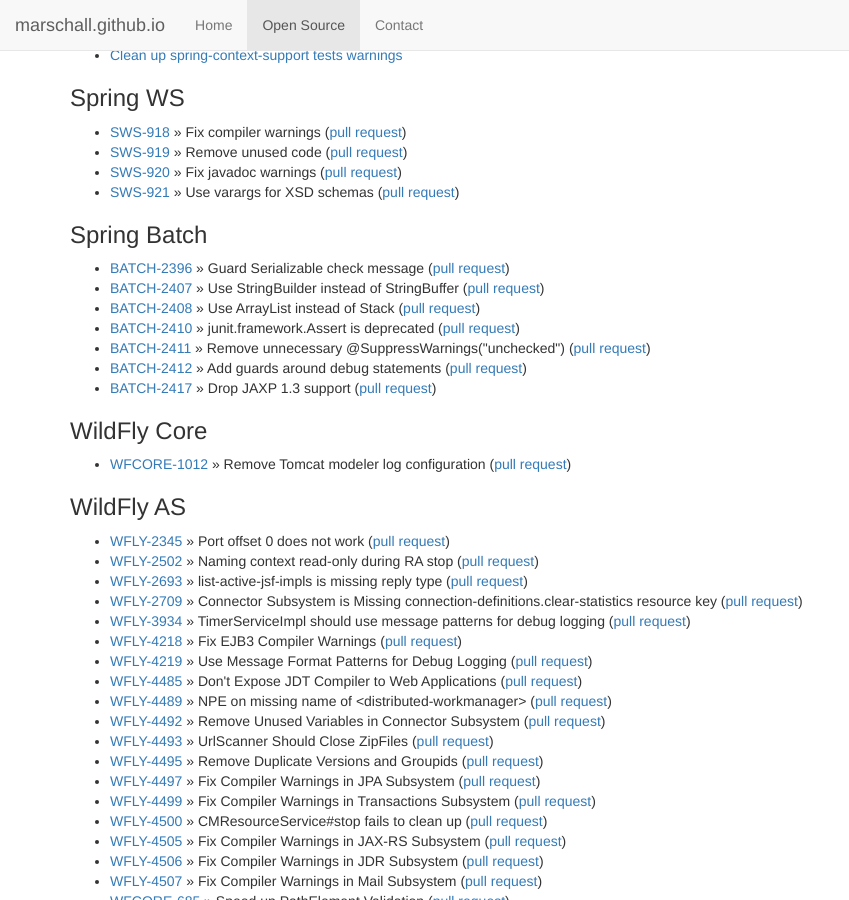
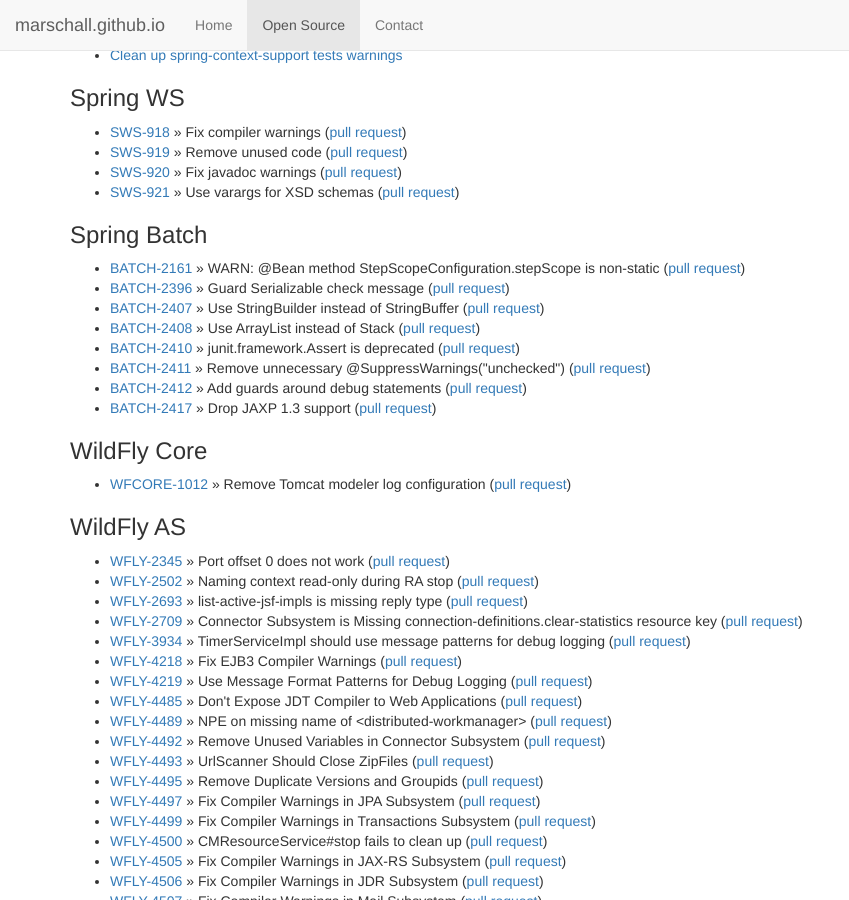
Before and after one commit to marschall/marschall.github.com, a Jekyll site: the page built from open-source.html, in a window 1280 px wide and 900 px high, scrolled down 1531 px. Shown: the whole window, without its empty margins (0-849 px from the left). Built offline with Jekyll 4.4.1, drawn with Linux system fonts in a browser that asks for light colours.

Commit message:
Add BATCH-2161

```diff
--- a/open-source.html
+++ b/open-source.html
@@ -114,6 +114,7 @@
 </ul>
 <h3>Spring Batch</h3>
 <ul>
+  <li><a href="https://jira.spring.io/browse/BATCH-2161">BATCH-2161</a> &raquo; WARN: @Bean method StepScopeConfiguration.stepScope is non-static (<a href="https://github.com/spring-projects/spring-batch/pull/386">pull request</a>)</li>
   <li><a href="https://jira.spring.io/browse/BATCH-2396">BATCH-2396</a> &raquo; Guard Serializable check message (<a href="https://github.com/spring-projects/spring-batch/pull/439">pull request</a>)</li>
   <li><a href="https://jira.spring.io/browse/BATCH-2407">BATCH-2407</a> &raquo; Use StringBuilder instead of StringBuffer (<a href="https://github.com/spring-projects/spring-batch/pull/378">pull request</a>)</li>
   <li><a href="https://jira.spring.io/browse/BATCH-2408">BATCH-2408</a> &raquo; Use ArrayList instead of Stack (<a href="https://github.com/spring-projects/spring-batch/pull/379">pull request</a>)</li>
```
